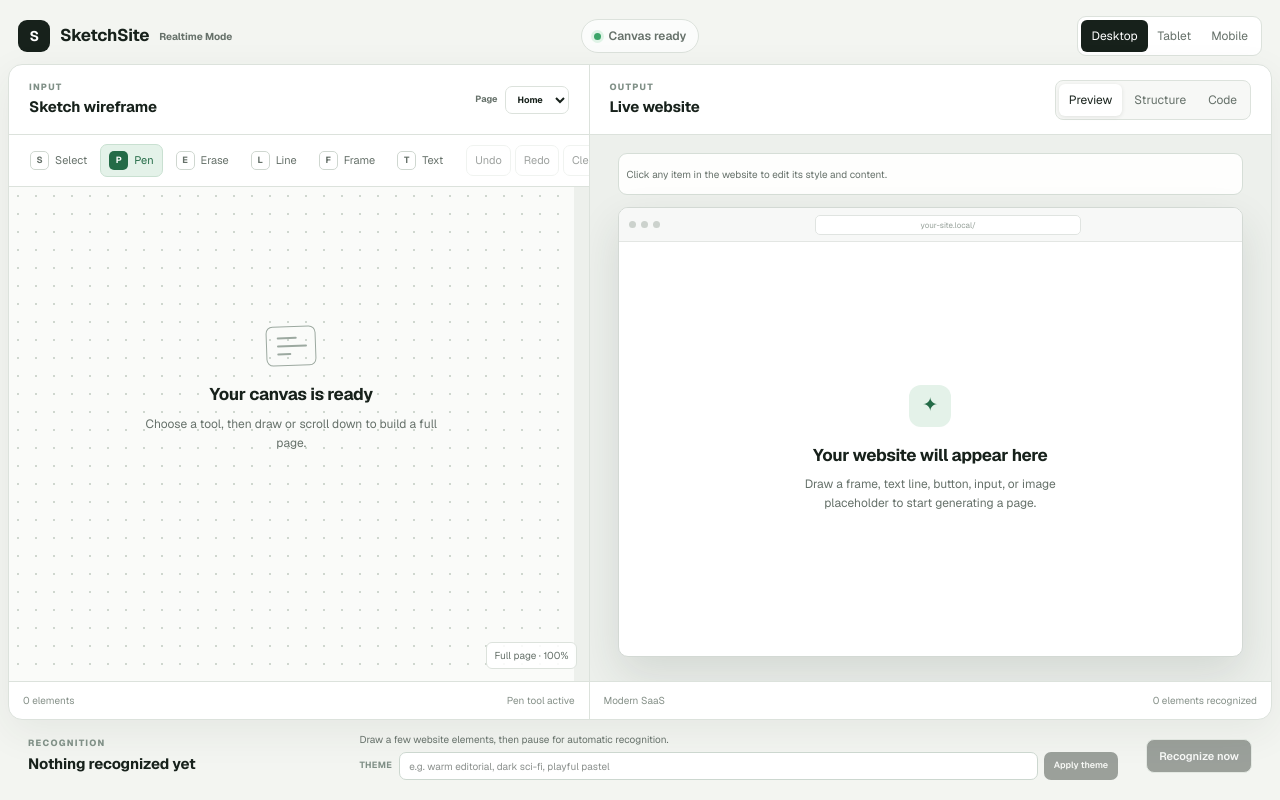
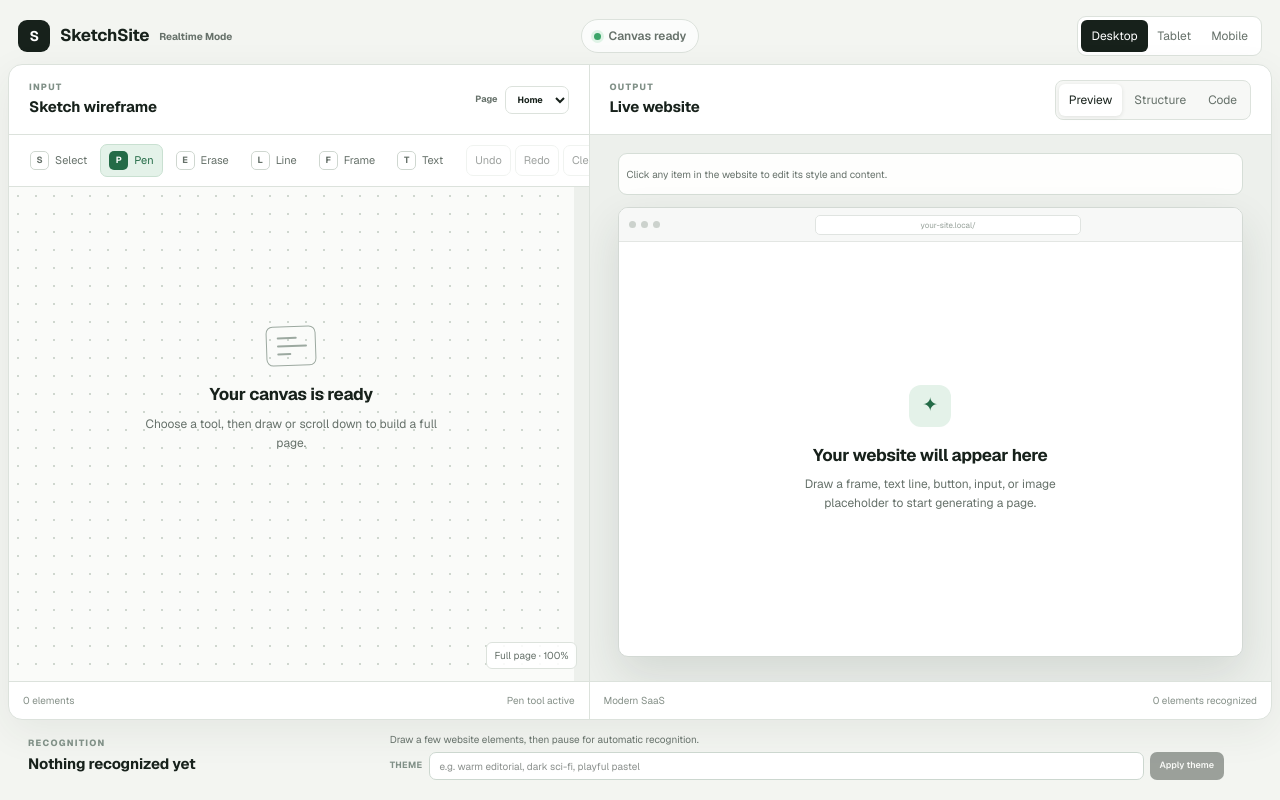
Before and after one commit to brianchen3388/HHCC-Chef-Bagels, a Next.js app: page /geometric in a window 1280 px wide. Built offline with nearby package versions, Linux system fonts and the light colour scheme.

Commit message:
Remove geometric recognize button

```diff
--- a/app/SketchSiteApp.tsx
+++ b/app/SketchSiteApp.tsx
@@ -1030,16 +1030,6 @@ export default function SketchSiteApp() {
     });
   }
 
-  function recognizeNow() {
-    recognitionRevision.current += 1;
-    if (activePage.canvasItems.length === 0) {
-      setRecognitionStatus('idle');
-      return;
-    }
-    updateActivePage((page) => ({ ...page, primitives: recognizeCanvas(page.canvasItems) }));
-    setRecognitionStatus('ready');
-  }
-
   async function handleGenerateCss() {
     const brief = designPrompt.trim();
     if (brief.length < 3) return;
@@ -1216,9 +1206,6 @@ export default function SketchSiteApp() {
             )}
           </form>
         </div>
-        <button disabled={activePage.canvasItems.length === 0} onClick={recognizeNow} type="button">
-          Recognize now
-        </button>
       </aside>
     </main>
   );
```
